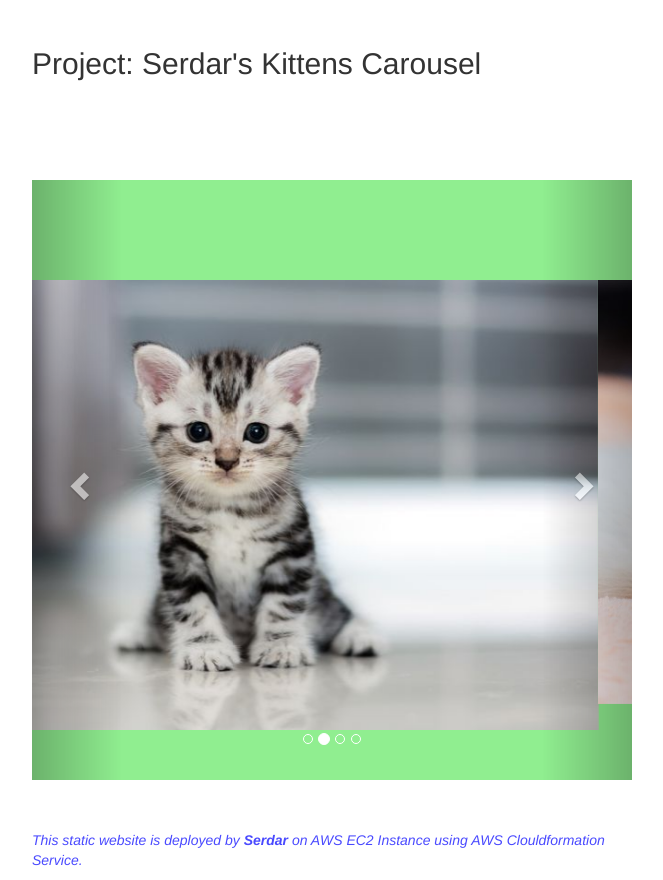
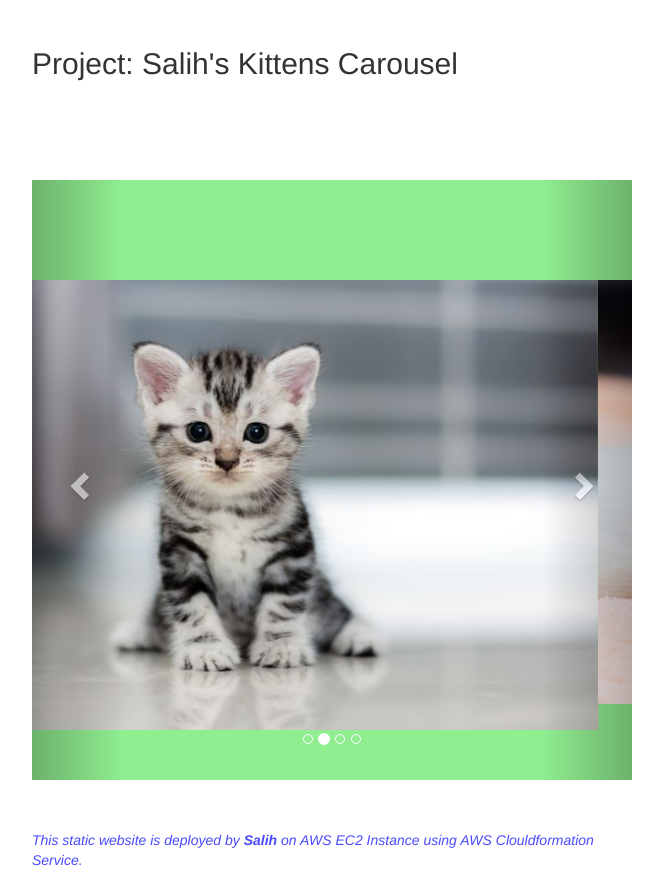
Before and after one commit to salihpehlivan/my-projects, a plain HTML site: page Project-101-kittens-carousel-static-website-ec2/static-web/index.html in a window 1280 px wide. Shown: the part 403-1283 px from the top of the page, without its empty margins (308-971 px from the left). Drawn offline with nearby package versions, Linux system fonts and the light colour scheme.

Commit message:
Project-1 updated

```diff
--- a/Project-101-kittens-carousel-static-website-ec2/static-web/index.html
+++ b/Project-101-kittens-carousel-static-website-ec2/static-web/index.html
@@ -45,7 +45,7 @@
 
   <div><img src="https://clarusway.com/wp-content/uploads/2020/06/clarusway_logo.png" /></div>
 
-  <h2> Project: Serdar's Kittens Carousel</h2>
+  <h2> Project: Salih's Kittens Carousel</h2>
 
   <div id="myCarousel" class="carousel slide" data-ride="carousel">
     <!-- Indicators -->
@@ -84,7 +84,7 @@
   </div>
 
 
-  <p class="footnote"><i>This static website is deployed by <b> Serdar </b> on AWS EC2 Instance using AWS
+  <p class="footnote"><i>This static website is deployed by <b> Salih </b> on AWS EC2 Instance using AWS
       Clouldformation Service.</i></p>
 </body>
 
```
